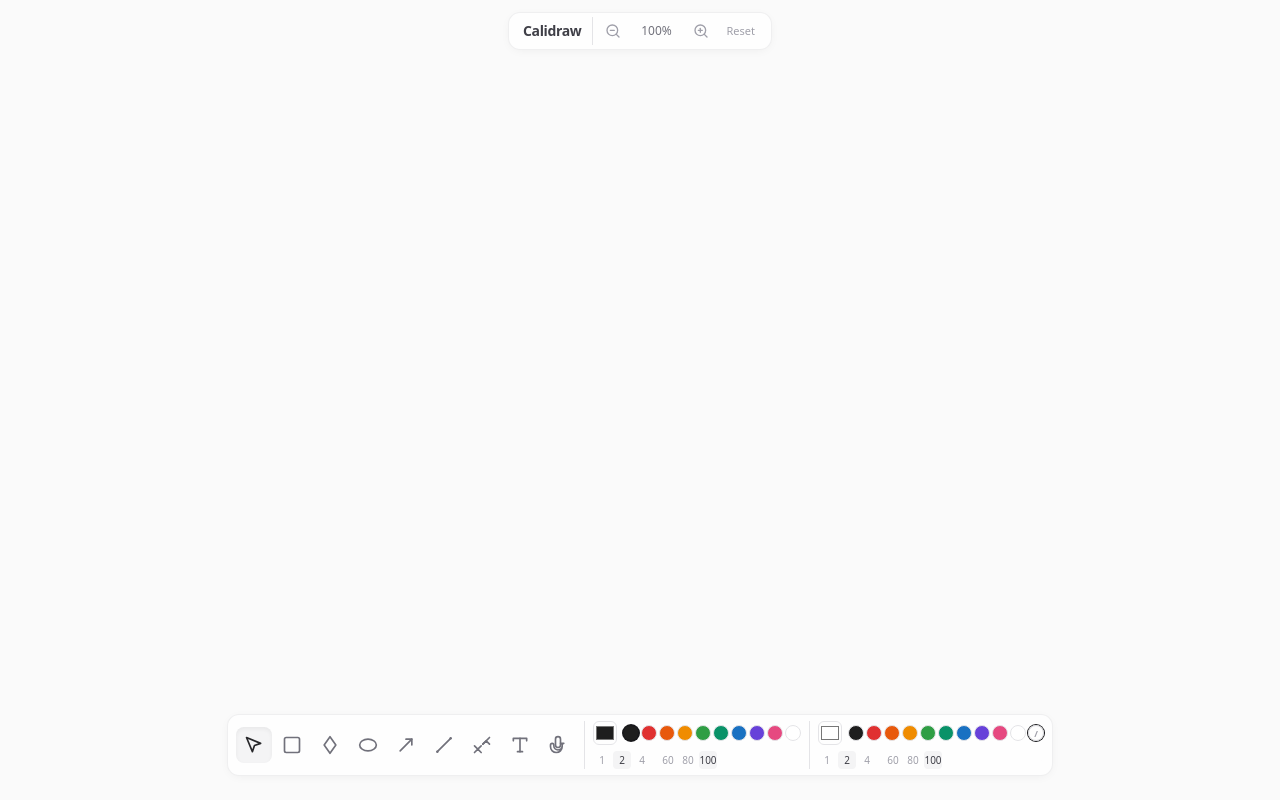
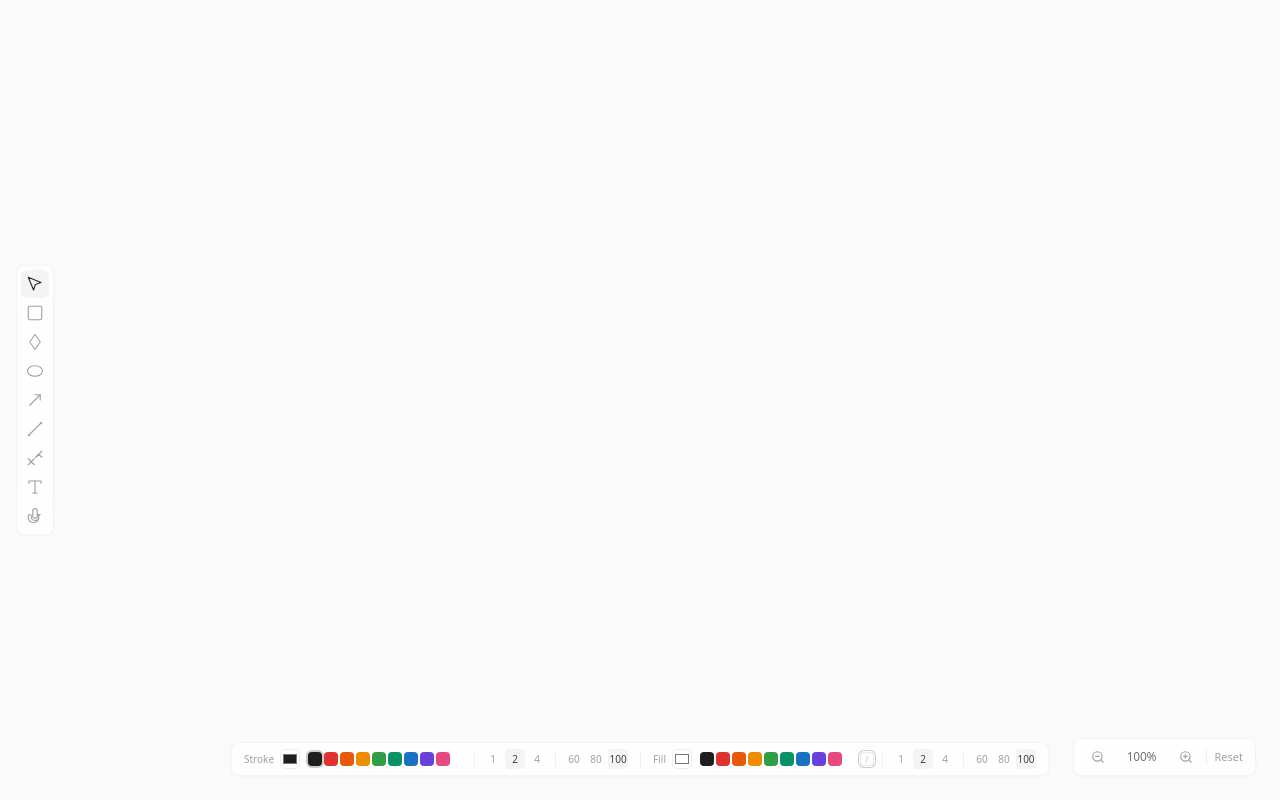
Before and after one commit to ufraaan/calidraw, a React (Vite) app: page / in a window 1280 px wide. Built offline with nearby package versions, Linux system fonts and the light colour scheme.

Commit message:
ui: minimal layout overhaul

```diff
--- a/src/components/canvas.tsx
+++ b/src/components/canvas.tsx
@@ -4,7 +4,7 @@ import { useElements } from '../hooks/use-elements'
 import { useKeyboard } from '../hooks/use-keyboard'
 import { useCanvas } from '../hooks/use-canvas'
 import { Toolbar } from './toolbar'
-import { TopBar } from './top-bar'
+import { ZoomControl } from './zoom-control'
 import type { ReactNode } from 'react'
 
 const TOOL_CURSOR: Record<string, string> = {
@@ -42,8 +42,8 @@ export function CanvasView(): ReactNode {
         onPointerUp={handlePointerUp}
         onPointerLeave={handlePointerUp}
       />
-      <TopBar />
       <Toolbar />
+      <ZoomControl />
     </div>
   )
 }
--- a/src/components/color-picker.tsx
+++ b/src/components/color-picker.tsx
@@ -24,26 +24,25 @@ export function ColorPicker({ label }: { label: string }): ReactNode {
   const setColor = label === 'stroke' ? setStrokeColor : setBackgroundColor
 
   return (
-    <div className="flex flex-col gap-1.5">
-      <div className="flex items-center gap-1.5">
+    <div className="flex items-center gap-2">
       <input
         type="color"
         value={currentColor === 'transparent' ? '#ffffff' : currentColor}
         onChange={(e) => setColor(e.target.value)}
-          className="size-6 cursor-pointer rounded-md border border-zinc-200 bg-transparent p-0 dark:border-zinc-700"
+        className="size-5 cursor-pointer rounded border border-black/[0.06] bg-transparent p-0 dark:border-white/[0.06]"
         title={label === 'stroke' ? 'Stroke color' : 'Fill color'}
       />
-        <div className="flex gap-0.5">
+      <div className="flex items-center gap-0.5">
         {swatches.map((c) => (
           <button
             key={c}
             type="button"
             aria-label={c}
             onClick={() => setColor(c)}
-              className={`size-4 rounded-full border transition-transform hover:scale-110 ${
+            className={`size-3.5 rounded-sm transition-transform hover:scale-110 ${
               currentColor === c
-                  ? 'border-zinc-900 ring-1 ring-zinc-900 dark:border-zinc-100 dark:ring-zinc-100'
-                  : 'border-zinc-200 dark:border-zinc-600'
+                ? 'ring-1 ring-black/20 dark:ring-white/30 ring-offset-1 ring-offset-transparent'
+                : ''
             }`}
             style={{ backgroundColor: c }}
           />
@@ -53,26 +52,24 @@ export function ColorPicker({ label }: { label: string }): ReactNode {
             type="button"
             aria-label="No fill"
             onClick={() => setBackgroundColor('transparent')}
-              className={`flex size-4 items-center justify-center rounded-full border border-zinc-300 text-[9px] font-bold leading-none text-zinc-400 dark:border-zinc-600 ${
-                bgColor === 'transparent' ? 'ring-1 ring-zinc-900 dark:ring-zinc-100' : ''
+            className={`flex size-3.5 items-center justify-center rounded-sm border border-black/[0.08] text-[8px] font-bold leading-none text-zinc-300 dark:border-white/[0.12] dark:text-zinc-600 ${
+              bgColor === 'transparent' ? 'ring-1 ring-black/20 dark:ring-white/30 ring-offset-1' : ''
             }`}
           >
             /
           </button>
         )}
       </div>
-      </div>
-
-      <div className="flex items-center gap-2">
+      <div className="w-px h-4 bg-black/[0.06] dark:bg-white/[0.06]" />
       <div className="flex items-center gap-0.5">
         {[1, 2, 4].map((w) => (
           <button
             key={w}
             type="button"
             onClick={() => setStrokeWidth(w)}
-              className={`flex size-4.5 items-center justify-center rounded text-[10px] font-medium ${
+            className={`flex size-5 items-center justify-center rounded text-[10px] font-medium leading-none ${
               strokeWidth === w
-                  ? 'bg-zinc-100 text-zinc-700 dark:bg-zinc-800 dark:text-zinc-200'
+                ? 'bg-black/[0.04] text-zinc-700 dark:bg-white/[0.06] dark:text-zinc-200'
                 : 'text-zinc-400 hover:text-zinc-600 dark:hover:text-zinc-300'
             }`}
             title={`${w}px`}
@@ -81,15 +78,16 @@ export function ColorPicker({ label }: { label: string }): ReactNode {
           </button>
         ))}
       </div>
+      <div className="w-px h-4 bg-black/[0.06] dark:bg-white/[0.06]" />
       <div className="flex items-center gap-0.5">
         {[60, 80, 100].map((o) => (
           <button
             key={o}
             type="button"
             onClick={() => setOpacity(o)}
-              className={`flex size-4.5 items-center justify-center rounded text-[10px] font-medium ${
+            className={`flex size-5 items-center justify-center rounded text-[10px] font-medium leading-none ${
               opacity === o
-                  ? 'bg-zinc-100 text-zinc-700 dark:bg-zinc-800 dark:text-zinc-200'
+                ? 'bg-black/[0.04] text-zinc-700 dark:bg-white/[0.06] dark:text-zinc-200'
                 : 'text-zinc-400 hover:text-zinc-600 dark:hover:text-zinc-300'
             }`}
             title={`${o}%`}
@@ -99,6 +97,5 @@ export function ColorPicker({ label }: { label: string }): ReactNode {
         ))}
       </div>
     </div>
-    </div>
   )
 }
--- a/src/components/toolbar.tsx
+++ b/src/components/toolbar.tsx
@@ -1,9 +1,8 @@
 import { useSelector } from '@tanstack/react-store'
 import { canvasStore, setTool } from '../stores/canvas-store'
 import { IconButton } from './ui/icon-button'
-import { VSeparator } from './ui/separator'
-import { Panel } from './ui/panel'
-import { ColorPicker } from './color-picker'
+import type { ReactNode } from 'react'
+import type { Tool } from '../types'
 import {
   IconSelect,
   IconRect,
@@ -15,8 +14,7 @@ import {
   IconText,
   IconPan,
 } from './ui/icons'
-import type { ReactNode } from 'react'
-import type { Tool } from '../types'
+import { ColorPicker } from './color-picker'
 
 const tools: { tool: Tool; label: string; icon: ReactNode; shortcut: string }[] = [
   { tool: 'select', label: 'Select', icon: <IconSelect />, shortcut: 'V' },
@@ -34,21 +32,31 @@ export function Toolbar(): ReactNode {
   const activeTool = useSelector(canvasStore, (s) => s.tool)
 
   return (
-    <Panel className="pointer-events-auto absolute bottom-6 left-1/2 -translate-x-1/2 flex items-center gap-0.5 px-2 py-1.5">
+    <>
+      <div className="pointer-events-auto absolute left-4 top-1/2 -translate-y-1/2 flex flex-col items-center gap-px rounded-lg border border-black/[0.04] bg-white/70 p-1 backdrop-blur-xl shadow-[0_1px_4px_-2px_rgba(0,0,0,0.08)] dark:border-white/[0.06] dark:bg-zinc-900/70 dark:shadow-[0_1px_4px_-2px_rgba(0,0,0,0.3)]">
         {tools.map((t) => (
           <IconButton
             key={t.tool}
             active={activeTool === t.tool}
             onClick={() => setTool(t.tool)}
             title={`${t.label} — ${t.shortcut}`}
+            size="xs"
           >
             {t.icon}
           </IconButton>
         ))}
-      <VSeparator className="mx-1.5" />
+      </div>
+      <div className="pointer-events-auto absolute bottom-6 left-1/2 -translate-x-1/2 flex items-center gap-3 rounded-lg border border-black/[0.04] bg-white/70 px-3 py-1.5 backdrop-blur-xl shadow-[0_1px_4px_-2px_rgba(0,0,0,0.08)] dark:border-white/[0.06] dark:bg-zinc-900/70 dark:shadow-[0_1px_4px_-2px_rgba(0,0,0,0.3)]">
+        <div className="flex items-center gap-1.5">
+          <span className="text-[10px] font-medium text-zinc-400 dark:text-zinc-500">Stroke</span>
           <ColorPicker label="stroke" />
-      <VSeparator className="mx-1.5" />
+        </div>
+        <div className="w-px h-4 bg-black/[0.06] dark:bg-white/[0.06]" />
+        <div className="flex items-center gap-1.5">
+          <span className="text-[10px] font-medium text-zinc-400 dark:text-zinc-500">Fill</span>
           <ColorPicker label="fill" />
-    </Panel>
+        </div>
+      </div>
+    </>
   )
 }
--- a/src/components/top-bar.tsx
+++ /dev/null
@@ -1,45 +0,0 @@
-import { useSelector } from '@tanstack/react-store'
-import { canvasStore, setZoom } from '../stores/canvas-store'
-import { Panel } from './ui/panel'
-import { VSeparator } from './ui/separator'
-import { IconZoomIn, IconZoomOut } from './ui/icons'
-import type { ReactNode } from 'react'
-
-export function TopBar(): ReactNode {
-  const zoom = useSelector(canvasStore, (s) => s.zoom)
-
-  return (
-    <Panel className="pointer-events-auto absolute left-1/2 top-3 -translate-x-1/2 flex items-center gap-1.5 px-2.5 py-1">
-      <span className="px-1 text-sm font-semibold tracking-tight text-zinc-700 dark:text-zinc-300">
-        Calidraw
-      </span>
-      <VSeparator />
-      <button
-        type="button"
-        onClick={() => setZoom(Math.max(0.1, zoom - 0.1))}
-        className="flex size-7 items-center justify-center rounded-lg text-zinc-400 transition-colors hover:bg-zinc-100 hover:text-zinc-600 dark:hover:bg-zinc-800 dark:hover:text-zinc-300"
-        title="Zoom out"
-      >
-        <IconZoomOut />
-      </button>
-      <span className="min-w-[3rem] text-center text-xs font-medium tabular-nums text-zinc-500 dark:text-zinc-400">
-        {Math.round(zoom * 100)}%
-      </span>
-      <button
-        type="button"
-        onClick={() => setZoom(Math.min(5, zoom + 0.1))}
-        className="flex size-7 items-center justify-center rounded-lg text-zinc-400 transition-colors hover:bg-zinc-100 hover:text-zinc-600 dark:hover:bg-zinc-800 dark:hover:text-zinc-300"
-        title="Zoom in"
-      >
-        <IconZoomIn />
-      </button>
-      <button
-        type="button"
-        onClick={() => setZoom(1)}
-        className="rounded-md px-1.5 py-0.5 text-[11px] font-medium text-zinc-400 transition-colors hover:bg-zinc-100 hover:text-zinc-600 dark:hover:bg-zinc-800 dark:hover:text-zinc-300"
-      >
-        Reset
-      </button>
-    </Panel>
-  )
-}
--- a/src/components/ui/icon-button.tsx
+++ b/src/components/ui/icon-button.tsx
@@ -7,28 +7,27 @@ interface IconButtonProps {
   disabled?: boolean
   title?: string
   className?: string
-  size?: 'sm' | 'md'
+  size?: 'sm' | 'xs'
 }
 export function IconButton({
-
   children,
   onClick,
   active,
   disabled,
   title,
   className,
-  size = 'md',
+  size = 'sm',
 }: IconButtonProps): ReactNode {
-  const s = size === 'sm' ? 'size-7' : 'size-9'
+  const s = size === 'xs' ? 'size-7' : 'size-8'
   return (
     <button
       type="button"
       onClick={onClick}
       disabled={disabled}
       title={title}
-      className={`${s} flex items-center justify-center rounded-lg text-zinc-500 transition-all duration-100 hover:bg-zinc-100 hover:text-zinc-700 active:scale-95 disabled:opacity-30 dark:text-zinc-400 dark:hover:bg-zinc-800 dark:hover:text-zinc-200 ${
+      className={`${s} flex items-center justify-center rounded-md text-zinc-400 transition-all duration-100 hover:text-zinc-700 active:scale-95 disabled:opacity-30 dark:text-zinc-500 dark:hover:text-zinc-200 ${
         active
-          ? 'bg-zinc-100 text-zinc-800 shadow-inner dark:bg-zinc-800 dark:text-zinc-100'
+          ? 'bg-black/[0.04] text-zinc-800 dark:bg-white/[0.06] dark:text-zinc-100'
           : ''
       } ${className ?? ''}`}
     >
--- a/src/components/ui/icons.tsx
+++ b/src/components/ui/icons.tsx
@@ -2,7 +2,7 @@ import type { ReactNode } from 'react'
 
 export function IconSelect(): ReactNode {
   return (
-    <svg width="20" height="20" viewBox="0 0 24 24" fill="none" stroke="currentColor" strokeWidth="2" strokeLinecap="round" strokeLinejoin="round">
+    <svg width="18" height="18" viewBox="0 0 24 24" fill="none" stroke="currentColor" strokeWidth="1.5" strokeLinecap="round" strokeLinejoin="round">
       <path d="M3 3l7.07 16.97 2.51-7.39 7.39-2.51L3 3z" />
     </svg>
   )
@@ -10,7 +10,7 @@ export function IconSelect(): ReactNode {
 
 export function IconRect(): ReactNode {
   return (
-    <svg width="20" height="20" viewBox="0 0 24 24" fill="none" stroke="currentColor" strokeWidth="2" strokeLinecap="round" strokeLinejoin="round">
+    <svg width="18" height="18" viewBox="0 0 24 24" fill="none" stroke="currentColor" strokeWidth="1.5" strokeLinecap="round" strokeLinejoin="round">
       <rect x="3" y="3" width="18" height="18" rx="2" />
     </svg>
   )
@@ -18,7 +18,7 @@ export function IconRect(): ReactNode {
 
 export function IconDiamond(): ReactNode {
   return (
-    <svg width="20" height="20" viewBox="0 0 24 24" fill="none" stroke="currentColor" strokeWidth="2" strokeLinecap="round" strokeLinejoin="round">
+    <svg width="18" height="18" viewBox="0 0 24 24" fill="none" stroke="currentColor" strokeWidth="1.5" strokeLinecap="round" strokeLinejoin="round">
       <path d="M12 2l7 10-7 10-7-10z" />
     </svg>
   )
@@ -26,7 +26,7 @@ export function IconDiamond(): ReactNode {
 
 export function IconEllipse(): ReactNode {
   return (
-    <svg width="20" height="20" viewBox="0 0 24 24" fill="none" stroke="currentColor" strokeWidth="2" strokeLinecap="round" strokeLinejoin="round">
+    <svg width="18" height="18" viewBox="0 0 24 24" fill="none" stroke="currentColor" strokeWidth="1.5" strokeLinecap="round" strokeLinejoin="round">
       <ellipse cx="12" cy="12" rx="10" ry="7" />
     </svg>
   )
@@ -34,7 +34,7 @@ export function IconEllipse(): ReactNode {
 
 export function IconArrow(): ReactNode {
   return (
-    <svg width="20" height="20" viewBox="0 0 24 24" fill="none" stroke="currentColor" strokeWidth="2" strokeLinecap="round" strokeLinejoin="round">
+    <svg width="18" height="18" viewBox="0 0 24 24" fill="none" stroke="currentColor" strokeWidth="1.5" strokeLinecap="round" strokeLinejoin="round">
       <line x1="5" y1="19" x2="19" y2="5" />
       <polyline points="12 5 19 5 19 12" />
     </svg>
@@ -43,7 +43,7 @@ export function IconArrow(): ReactNode {
 
 export function IconLine(): ReactNode {
   return (
-    <svg width="20" height="20" viewBox="0 0 24 24" fill="none" stroke="currentColor" strokeWidth="2" strokeLinecap="round" strokeLinejoin="round">
+    <svg width="18" height="18" viewBox="0 0 24 24" fill="none" stroke="currentColor" strokeWidth="1.5" strokeLinecap="round" strokeLinejoin="round">
       <line x1="4" y1="20" x2="20" y2="4" />
       <circle cx="4" cy="20" r="1.5" fill="currentColor" stroke="none" />
       <circle cx="20" cy="4" r="1.5" fill="currentColor" stroke="none" />
@@ -53,7 +53,7 @@ export function IconLine(): ReactNode {
 
 export function IconPencil(): ReactNode {
   return (
-    <svg width="20" height="20" viewBox="0 0 24 24" fill="none" stroke="currentColor" strokeWidth="2" strokeLinecap="round" strokeLinejoin="round">
+    <svg width="18" height="18" viewBox="0 0 24 24" fill="none" stroke="currentColor" strokeWidth="1.5" strokeLinecap="round" strokeLinejoin="round">
       <path d="M3 21l4-4m0 0l4-4m-4 4l-4-4m4 4l4 4" />
       <path d="M21 3l-4 4m0 0l-4 4m4-4l4 4m-4-4l4-4" />
       <path d="M17 7l-4 4" />
@@ -63,7 +63,7 @@ export function IconPencil(): ReactNode {
 
 export function IconText(): ReactNode {
   return (
-    <svg width="20" height="20" viewBox="0 0 24 24" fill="none" stroke="currentColor" strokeWidth="2" strokeLinecap="round" strokeLinejoin="round">
+    <svg width="18" height="18" viewBox="0 0 24 24" fill="none" stroke="currentColor" strokeWidth="1.5" strokeLinecap="round" strokeLinejoin="round">
       <polyline points="4 7 4 4 20 4 20 7" />
       <line x1="12" y1="4" x2="12" y2="20" />
       <line x1="9" y1="20" x2="15" y2="20" />
@@ -73,30 +73,9 @@ export function IconText(): ReactNode {
 
 export function IconPan(): ReactNode {
   return (
-    <svg width="20" height="20" viewBox="0 0 24 24" fill="none" stroke="currentColor" strokeWidth="2" strokeLinecap="round" strokeLinejoin="round">
+    <svg width="18" height="18" viewBox="0 0 24 24" fill="none" stroke="currentColor" strokeWidth="1.5" strokeLinecap="round" strokeLinejoin="round">
       <path d="M12 2a3 3 0 0 0-3 3v7a3 3 0 0 0 6 0V5a3 3 0 0 0-3-3z" />
       <path d="M19 10a2 2 0 0 0-2 2v1a5 5 0 0 1-10 0v-1a2 2 0 0 0-4 0v2a7 7 0 0 0 14 0v-2a2 2 0 0 0-2-2z" />
     </svg>
   )
 }
-
-export function IconZoomIn(): ReactNode {
-  return (
-    <svg width="16" height="16" viewBox="0 0 24 24" fill="none" stroke="currentColor" strokeWidth="2" strokeLinecap="round" strokeLinejoin="round">
-      <circle cx="11" cy="11" r="8" />
-      <line x1="21" y1="21" x2="16.65" y2="16.65" />
-      <line x1="11" y1="8" x2="11" y2="14" />
-      <line x1="8" y1="11" x2="14" y2="11" />
-    </svg>
-  )
-}
-
-export function IconZoomOut(): ReactNode {
-  return (
-    <svg width="16" height="16" viewBox="0 0 24 24" fill="none" stroke="currentColor" strokeWidth="2" strokeLinecap="round" strokeLinejoin="round">
-      <circle cx="11" cy="11" r="8" />
-      <line x1="21" y1="21" x2="16.65" y2="16.65" />
-      <line x1="8" y1="11" x2="14" y2="11" />
-    </svg>
-  )
-}
--- a/src/components/ui/panel.tsx
+++ b/src/components/ui/panel.tsx
@@ -8,7 +8,7 @@ interface PanelProps {
 export function Panel({ children, className }: PanelProps): ReactNode {
   return (
     <div
-      className={`rounded-xl border border-zinc-200/60 bg-white/75 backdrop-blur-2xl shadow-[0_2px_12px_-4px_rgba(0,0,0,0.08)] dark:border-zinc-700/50 dark:bg-zinc-900/80 dark:shadow-[0_2px_12px_-4px_rgba(0,0,0,0.3)] ${className ?? ''}`}
+      className={`rounded-lg border border-black/[0.04] bg-white/70 backdrop-blur-xl shadow-[0_1px_4px_-2px_rgba(0,0,0,0.08)] dark:border-white/[0.06] dark:bg-zinc-900/70 dark:shadow-[0_1px_4px_-2px_rgba(0,0,0,0.3)] ${className ?? ''}`}
     >
       {children}
     </div>
--- a/src/components/ui/separator.tsx
+++ /dev/null
@@ -1,9 +0,0 @@
-import type { ReactNode } from 'react'
-
-export function VSeparator({ className }: { className?: string }): ReactNode {
-  return (
-    <div
-      className={`w-px bg-zinc-200 dark:bg-zinc-700 self-stretch ${className ?? ''}`}
-    />
-  )
-}
--- a/src/index.css
+++ b/src/index.css
@@ -8,6 +8,8 @@ body,
   width: 100%;
   height: 100%;
   overflow: hidden;
+  -webkit-font-smoothing: antialiased;
+  -moz-osx-font-smoothing: grayscale;
 }
 
 *,
@@ -17,6 +19,5 @@ body,
 }
 
 ::selection {
-  background: #3b82f6;
-  color: white;
+  background: rgba(0, 0, 0, 0.08);
 }
```
Lines whose indentation alone changed are shown as unchanged.
